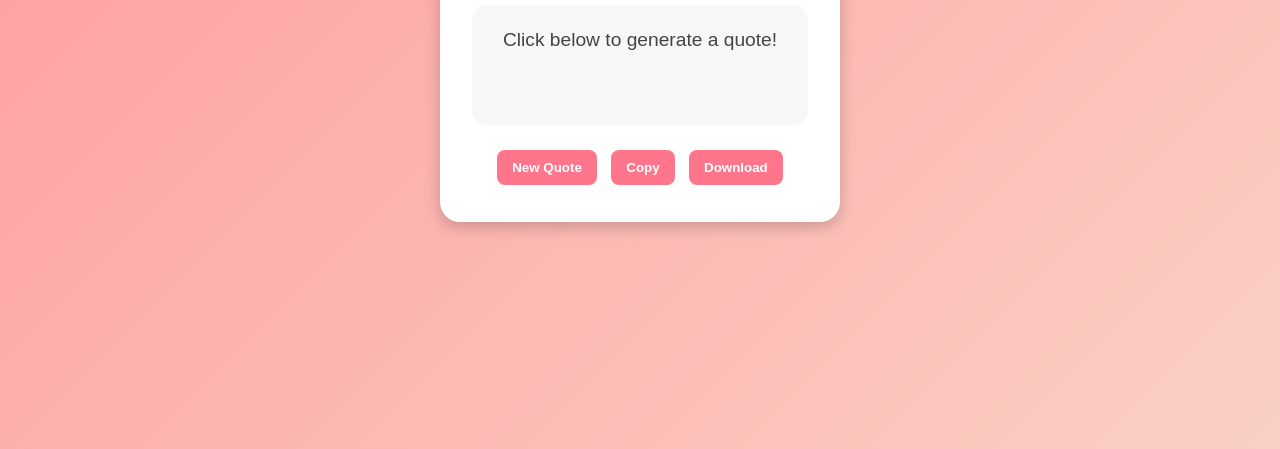
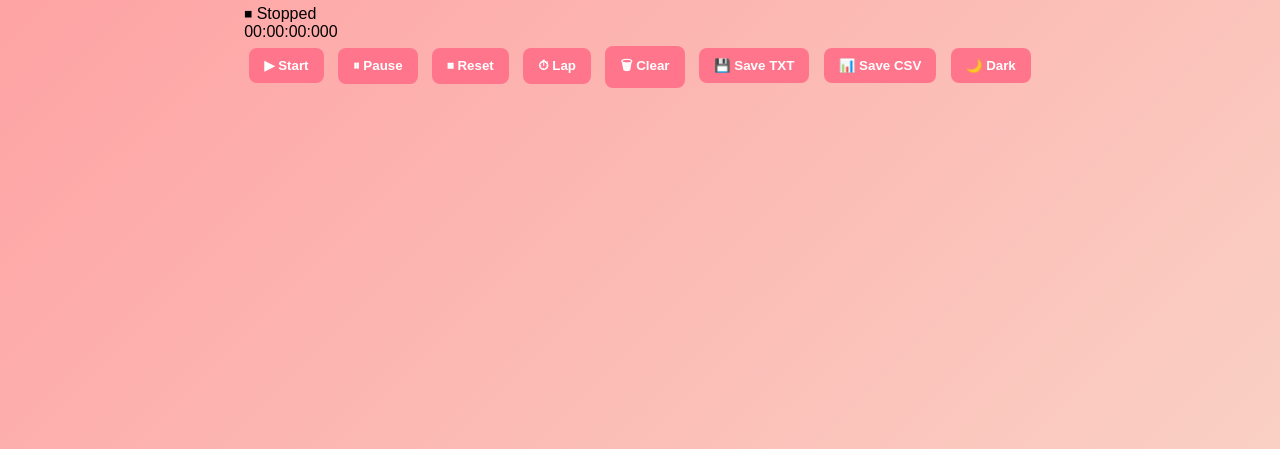
Before and after one commit to zoniiscoding/PRODIGY_WD_01, a plain HTML site: page index.html in a window 1280 px wide. Shown: the part 351-800 px from the top of the page. Drawn offline with Linux system fonts and the light colour scheme.

Commit message:
Update index.html

```diff
--- a/index.html
+++ b/index.html
@@ -3,21 +3,27 @@
 <head>
   <meta charset="UTF-8">
   <meta name="viewport" content="width=device-width, initial-scale=1.0">
-  <title>Random Quote Generator</title>
+  <title>Ultimate Pro Stopwatch</title>
   <link rel="stylesheet" href="style.css">
 </head>
 <body>
-  <div class="container">
-    <h1>✨ Random Quote Generator ✨</h1>
-    <div class="quote-box">
-      <p id="quote">Click below to generate a quote!</p>
-      <span id="author"></span>
+  <div class="stopwatch">
+    <div id="status">⏹ Stopped</div>
+    <div id="display">00:00:00:000</div>
+
+    <div class="buttons">
+      <button id="startBtn">▶ Start</button>
+      <button id="pauseBtn" disabled>⏸ Pause</button>
+      <button id="resetBtn" disabled>⏹ Reset</button>
+      <button id="lapBtn" disabled>⏱ Lap</button>
+      <button id="clearLapsBtn" disabled>🗑 Clear</button>
+      <button id="saveTxtBtn" disabled>💾 Save TXT</button>
+      <button id="saveCsvBtn" disabled>📊 Save CSV</button>
+      <button id="darkModeBtn">🌙 Dark</button>
     </div>
-    <div class="buttons">
-      <button id="new-quote">New Quote</button>
-      <button id="copy-quote">Copy</button>
-      <button id="download-quote">Download</button>
-    </div>
+
+    <ul id="laps"></ul>
+    <div class="stats" id="stats"></div>
   </div>
 
   <script src="script.js"></script>
```
